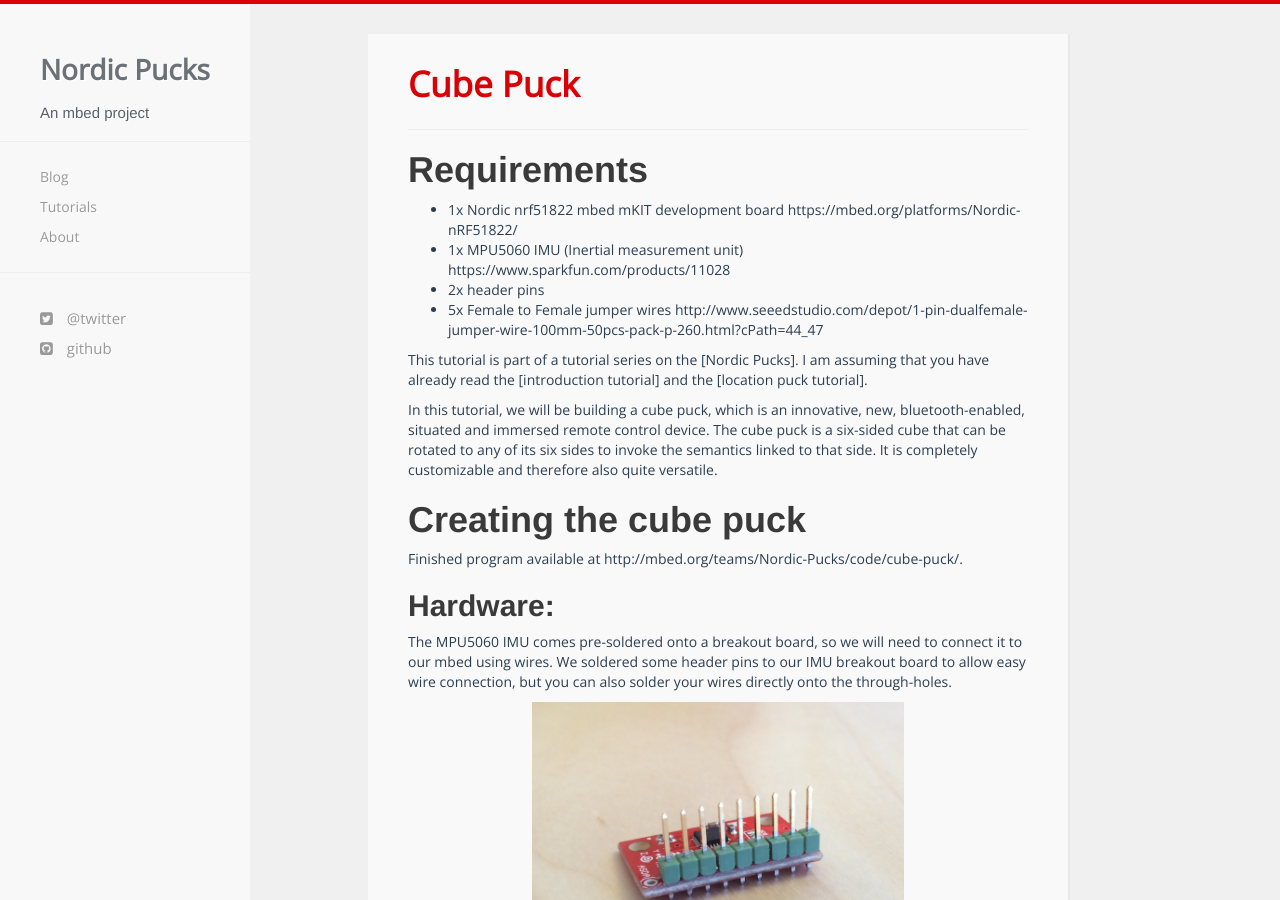
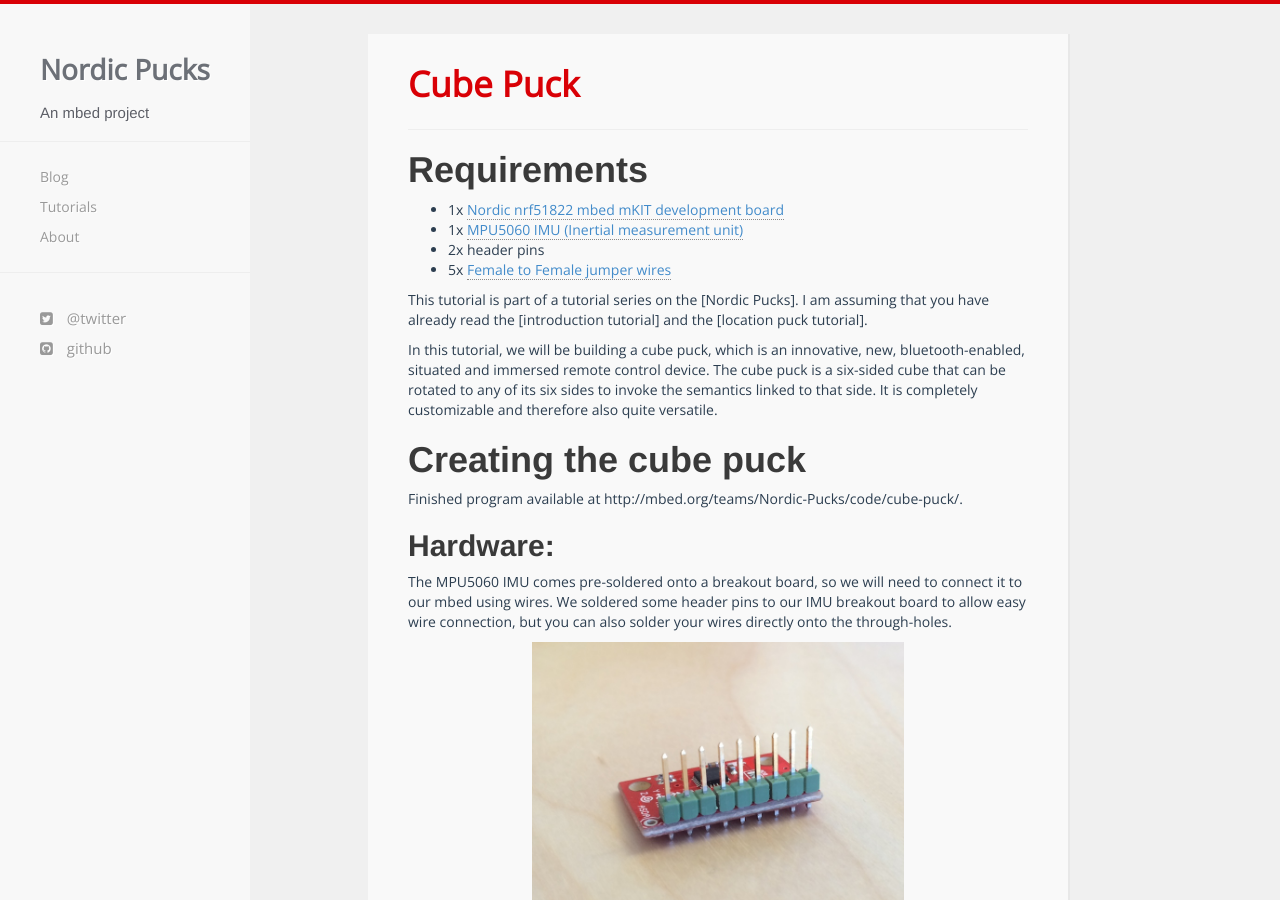
Before and after one commit to NordicPlayground/puck, a Jekyll site: the page built from _tutorials/cube.md, in a window 1280 px wide and 900 px high. Built offline with Jekyll 4.4.1, drawn with Linux system fonts in a browser that asks for light colours; nearby versions of some CDN libraries; comment, search, counter and statistics services are not loaded.

Commit message:
Linkify requirements list

```diff
--- a/_tutorials/cube.md
+++ b/_tutorials/cube.md
@@ -5,10 +5,10 @@ description: How to create your own Cube Puck
 ---
 
 # Requirements
-- 1x Nordic nrf51822 mbed mKIT development board https://mbed.org/platforms/Nordic-nRF51822/
-- 1x MPU5060 IMU (Inertial measurement unit) https://www.sparkfun.com/products/11028
+- 1x [Nordic nrf51822 mbed mKIT development board](https://mbed.org/platforms/Nordic-nRF51822/)
+- 1x [MPU5060 IMU (Inertial measurement unit)](https://www.sparkfun.com/products/11028)
 - 2x header pins
-- 5x Female to Female jumper wires http://www.seeedstudio.com/depot/1-pin-dualfemale-jumper-wire-100mm-50pcs-pack-p-260.html?cPath=44_47
+- 5x [Female to Female jumper wires](http://www.seeedstudio.com/depot/1-pin-dualfemale-jumper-wire-100mm-50pcs-pack-p-260.html?cPath=44_47)
 
 This tutorial is part of a tutorial series on the [Nordic Pucks].
 I am assuming that you have already read the [introduction tutorial] and the [location puck tutorial].
```
